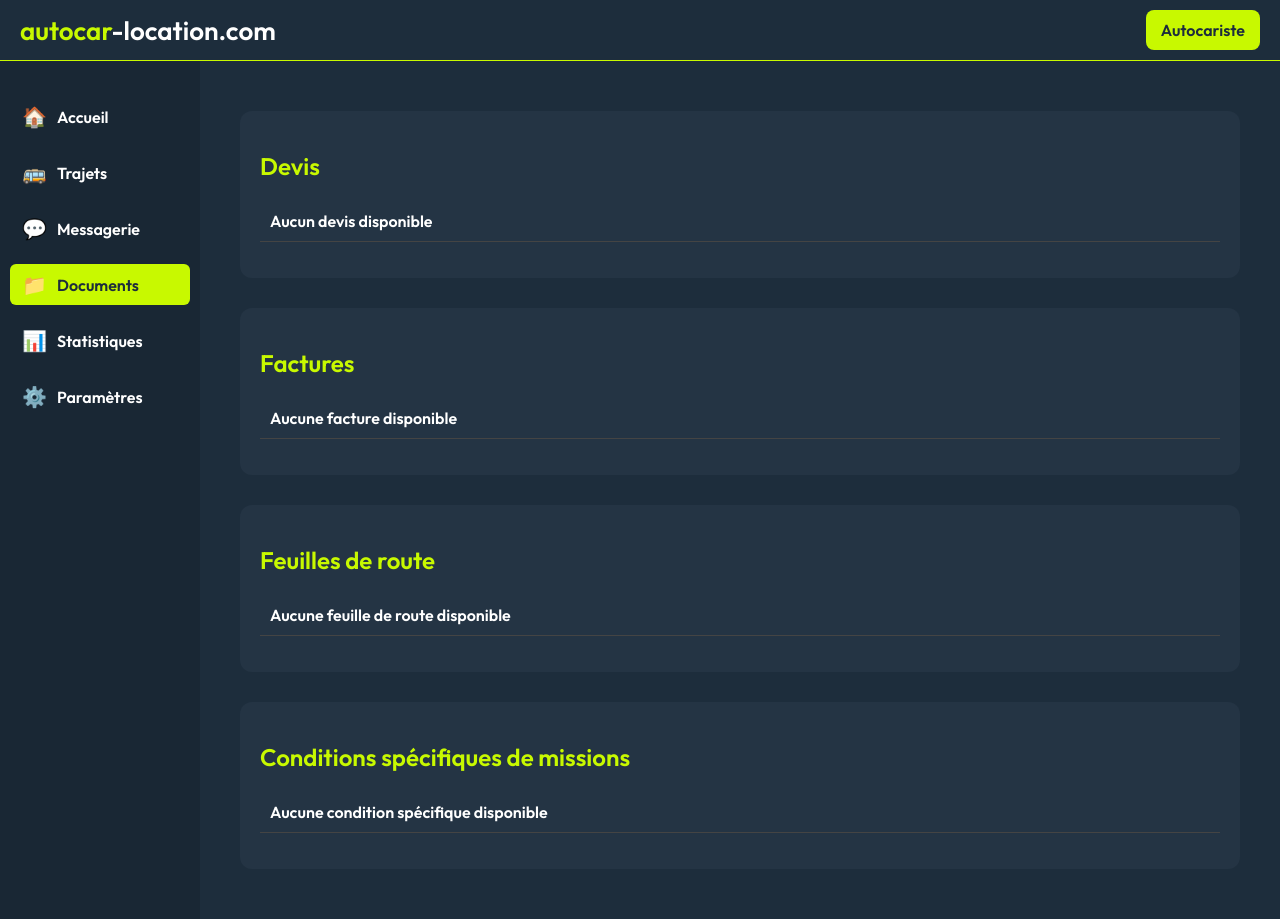
After one commit to NoahEpi/Autocar-location-Neotravel, a Flask app: page /documents in a window 1280 px wide. The commit adds this page. Run offline with Flask 3, Linux system fonts and the light colour scheme.

Commit message:
paramètres et doc

```diff
--- a/neotravel_app/app.py
+++ b/neotravel_app/app.py
@@ -1,3 +1,4 @@
+import os
 from flask import Flask, render_template, request
 
 app = Flask(__name__)
@@ -111,7 +112,8 @@ def statistiques():
     return render_template('statistiques.html',role=role)
 @app.route('/parametres')
 def parametres():
-    role = request.args.get("role", "client")  # par défaut client
+    role = request.args.get("role", "client")
+
     utilisateur = {
         "nom": "Jean Dupont",
         "email": "jean.dupont@email.com"
@@ -122,6 +124,7 @@ def parametres():
             "nom": "Autocar Sud",
             "siret": "123 456 789 00017",
             "tel": "05 55 55 55 55",
+            "iban": "FR76 3000 6000 0112 3456 7890 189",
             "horaires": "Lun–Ven : 08h00–18h00"
         }
         return render_template(
@@ -131,10 +134,48 @@ def parametres():
             entreprise=entreprise
         )
     else:
+        paiement = {
+            "type": "cb",
+            "numero": "•••• •••• •••• 1234",
+            "expiration": "2026-08"
+        }
         return render_template(
             "parametres.html",
             role=role,
-            utilisateur=utilisateur
+            utilisateur=utilisateur,
+            paiement=paiement
         )
+@app.route('/documents')
+def documents():
+    role = request.args.get("role", "client")
+    folder = f"static/documents/{role}"
+
+    categories = {
+        "devis": [],
+        "factures": [],
+        "feuilles_de_route": [],
+        "conditions": []
+    }
+
+    try:
+        fichiers = [
+            f for f in os.listdir(folder)
+            if os.path.isfile(os.path.join(folder, f))
+        ]
+    except FileNotFoundError:
+        fichiers = []
+
+    for fichier in fichiers:
+        nom = fichier.lower()
+        if "devis" in nom:
+            categories["devis"].append(fichier)
+        elif "facture" in nom:
+            categories["factures"].append(fichier)
+        elif "feuille" in nom or "route" in nom:
+            categories["feuilles_de_route"].append(fichier)
+        elif "condition" in nom or "mission" in nom:
+            categories["conditions"].append(fichier)
+
+    return render_template("documents.html", role=role, fichiers=categories)
 if __name__ == '__main__':
     app.run(debug=True)
--- a/neotravel_app/templates/dashboard.html
+++ b/neotravel_app/templates/dashboard.html
@@ -22,7 +22,7 @@
   <li class="active"><a href="#accueil"><span class="icon">🏠</span><span class="label">Accueil</span></a></li>
   <li class="{% if request.path == '/trajets' %}active{% endif %}"><a href="{{ url_for('trajets') }}"><span class="icon">🚌</span><span class="label">Trajets</span></a></li>
   <li><a href="{{ url_for('messagerie') if data.role == 'client' else url_for('messagerie_autocariste') }}"><span class="icon">💬</span><span class="label">Messagerie</span></a></li>
-  <li><a href="#documents"><span class="icon">📁</span><span class="label">Documents</span></a></li>
+  <li class="{% if '/documents' in request.path %}active{% endif %}"><a href="/documents?role={{ data.role if data is defined else role }}"><span class="icon">📁</span><span class="label">Documents</span></a></li>
 
   {% if data.role == 'autocariste' %}
     <li><a href="/statistiques"><span class="icon">📊</span><span class="label">Statistiques</span></a></li>
--- /dev/null
+++ b/neotravel_app/templates/documents.html
@@ -0,0 +1,106 @@
+<!DOCTYPE html>
+<html lang="fr">
+<head>
+  <meta charset="UTF-8">
+  <title>Documents – Neotravel</title>
+  <link rel="stylesheet" href="/static/style.css">
+  <link href="https://fonts.googleapis.com/css2?family=Outfit:wght@600&display=swap" rel="stylesheet">
+  <style>
+    .documents-section {
+      background: #243444;
+      border-radius: 12px;
+      padding: 20px;
+      color: white;
+      margin: 30px 20px;
+    }
+    .documents-section h2 {
+      color: #c8f900;
+      margin-bottom: 20px;
+    }
+    .documents-section ul {
+      list-style: none;
+      padding: 0;
+    }
+    .documents-section li {
+      padding: 10px;
+      border-bottom: 1px solid #444;
+    }
+    .documents-section li a {
+      color: #c8f900;
+      text-decoration: none;
+    }
+    .documents-section li a:hover {
+      text-decoration: underline;
+    }
+  </style>
+</head>
+<body>
+<header class="top-bar">
+  <div class="title">
+    <span class="logo-green">autocar</span><span class="logo-white">-location.com</span>
+  </div>
+  <a class="switch-btn" href="{{ url_for('autocariste') if role == 'client' else url_for('client') }}">
+    {{ 'Autocariste' if role == 'client' else 'Client' }}
+  </a>
+</header>
+
+<div class="container">
+  <aside class="sidebar">
+    <ul class="menu">
+      <li><a href="/"><span class="icon">🏠</span><span class="label">Accueil</span></a></li>
+      <li><a href="/trajets"><span class="icon">🚌</span><span class="label">Trajets</span></a></li>
+      <li><a href="{{ url_for('messagerie') if role == 'client' else url_for('messagerie_autocariste') }}"><span class="icon">💬</span><span class="label">Messagerie</span></a></li>
+      <li class="active"><a href="/documents?role={{ role }}"><span class="icon">📁</span><span class="label">Documents</span></a></li>
+      <li><a href="/statistiques"><span class="icon">📊</span><span class="label">Statistiques</span></a></li>
+      <li><a href="/parametres?role={{ role }}"><span class="icon">⚙️</span><span class="label">Paramètres</span></a></li>
+    </ul>
+  </aside>
+
+  <main class="dashboard">
+    <section class="documents-section">
+      <h2>Devis</h2>
+      <ul>
+        {% for f in fichiers.devis %}
+          <li><a href="/static/documents/{{ role }}/{{ f }}">📄 {{ f }}</a></li>
+        {% else %}
+          <li>Aucun devis disponible</li>
+        {% endfor %}
+      </ul>
+    </section>
+
+    <section class="documents-section">
+      <h2>Factures</h2>
+      <ul>
+        {% for f in fichiers.factures %}
+          <li><a href="/static/documents/{{ role }}/{{ f }}">📄 {{ f }}</a></li>
+        {% else %}
+          <li>Aucune facture disponible</li>
+        {% endfor %}
+      </ul>
+    </section>
+
+    <section class="documents-section">
+      <h2>Feuilles de route</h2>
+      <ul>
+        {% for f in fichiers.feuilles_de_route %}
+          <li><a href="/static/documents/{{ role }}/{{ f }}">📄 {{ f }}</a></li>
+        {% else %}
+          <li>Aucune feuille de route disponible</li>
+        {% endfor %}
+      </ul>
+    </section>
+
+    <section class="documents-section">
+      <h2>Conditions spécifiques de missions</h2>
+      <ul>
+        {% for f in fichiers.conditions %}
+          <li><a href="/static/documents/{{ role }}/{{ f }}">📄 {{ f }}</a></li>
+        {% else %}
+          <li>Aucune condition spécifique disponible</li>
+        {% endfor %}
+      </ul>
+    </section>
+  </main>
+</div>
+</body>
+</html>
--- a/neotravel_app/templates/messagerie.html
+++ b/neotravel_app/templates/messagerie.html
@@ -23,13 +23,13 @@
           <li><a href="/"><span class="icon">🏠</span><span class="label">Accueil</span></a></li>
           <li class="{% if request.path == '/trajets' %}active{% endif %}"><a href="{{ url_for('trajets') }}"><span class="icon">🚌</span><span class="label">Trajets</span></a></li>
           <li class="active"><a href="#messagerie"><span class="icon">💬</span><span class="label">Messagerie</span></a></li>
-          <li><a href="#documents"><span class="icon">📁</span><span class="label">Documents</span></a></li>
+          <li class="{% if '/documents' in request.path %}active{% endif %}"><a href="/documents?role={{ data.role if data is defined else role }}"><span class="icon">📁</span><span class="label">Documents</span></a></li>
           <li><a href="/parametres?role=client"><span class="icon">⚙️</span><span class="label">Paramètres</span></a></li>
         {% else %}
           <li><a href="/autocariste"><span class="icon">🏠</span><span class="label">Accueil</span></a></li>
           <li class="{% if request.path == '/trajets' %}active{% endif %}"><a href="{{ url_for('trajets') }}"><span class="icon">🚌</span><span class="label">Trajets</span></a></li>
           <li class="active"><a href="#messagerie-autocariste"><span class="icon">💬</span><span class="label">Messagerie</span></a></li>
-          <li><a href="#documents"><span class="icon">📁</span><span class="label">Documents</span></a></li>
+          <li class="{% if '/documents' in request.path %}active{% endif %}"><a href="/documents?role={{ data.role if data is defined else role }}"><span class="icon">📁</span><span class="label">Documents</span></a></li>
           <li><a href="/statistiques"><span class="icon">📊</span><span class="label">Statistiques</span></a></li>
           <li><a href="/parametres?role=autocariste"><span class="icon">⚙️</span><span class="label">Paramètres</span></a></li>
         {% endif %}
--- a/neotravel_app/templates/statistiques.html
+++ b/neotravel_app/templates/statistiques.html
@@ -72,7 +72,7 @@
         <li><a href="/"><span class="icon">🏠</span><span class="label">Accueil</span></a></li>
         <li><a href="/trajets"><span class="icon">🚌</span><span class="label">Trajets</span></a></li>
         <li><a href="/messagerie-autocariste"><span class="icon">💬</span><span class="label">Messagerie</span></a></li>
-        <li><a href="#"><span class="icon">📁</span><span class="label">Documents</span></a></li>
+        <li><a href="/documents"><span class="icon">📁</span><span class="label">Documents</span></a></li>
         <li class="active"><a href="/statistiques"><span class="icon">📊</span><span class="label">Statistiques</span></a></li>
         <li><a href="/parametres?role=autocariste"><span class="icon">⚙️</span><span class="label">Paramètres</span></a></li>
       </ul>
--- a/neotravel_app/templates/trajets.html
+++ b/neotravel_app/templates/trajets.html
@@ -54,7 +54,7 @@
         <li class="{% if request.path == '/' %}active{% endif %}"><a href="/"><span class="icon">🏠</span><span class="label">Accueil</span></a></li>
         <li class="{% if request.path == '/trajets' %}active{% endif %}"><a href="{{ url_for('trajets') }}"><span class="icon">🚌</span><span class="label">Trajets</span></a></li>
         <li class="{% if '/messagerie' in request.path %}active{% endif %}"><a href="/messagerie"><span class="icon">💬</span><span class="label">Messagerie</span></a></li>
-        <li><a href="#"><span class="icon">📁</span><span class="label">Documents</span></a></li>
+        <li><a href="/documents"><span class="icon">📁</span><span class="label">Documents</span></a></li>
         <li><a href="/parametres"><span class="icon">⚙️</span><span class="label">Paramètres</span></a></li>
       </ul>
     </aside>
```
Also changed, not shown: neotravel_app/templates/parametres.html (+22 -4 lines), 2 other files.
